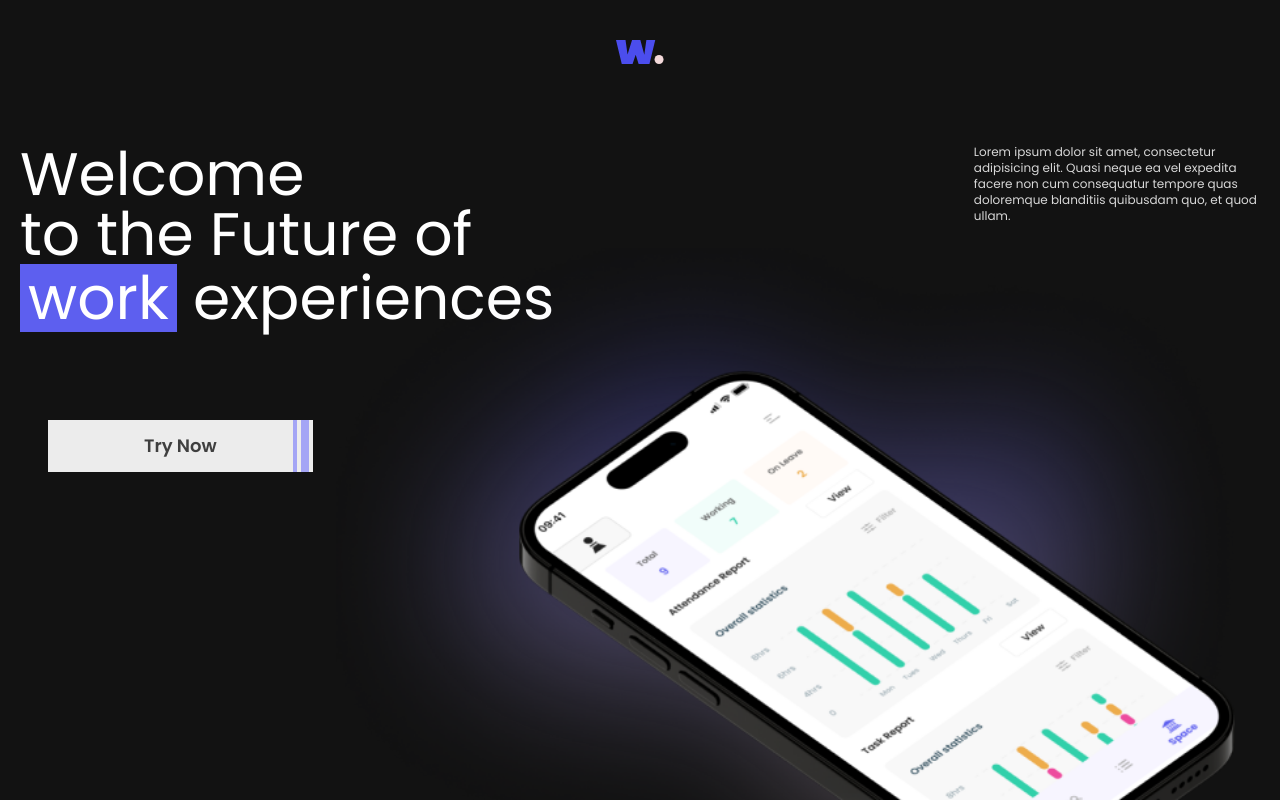
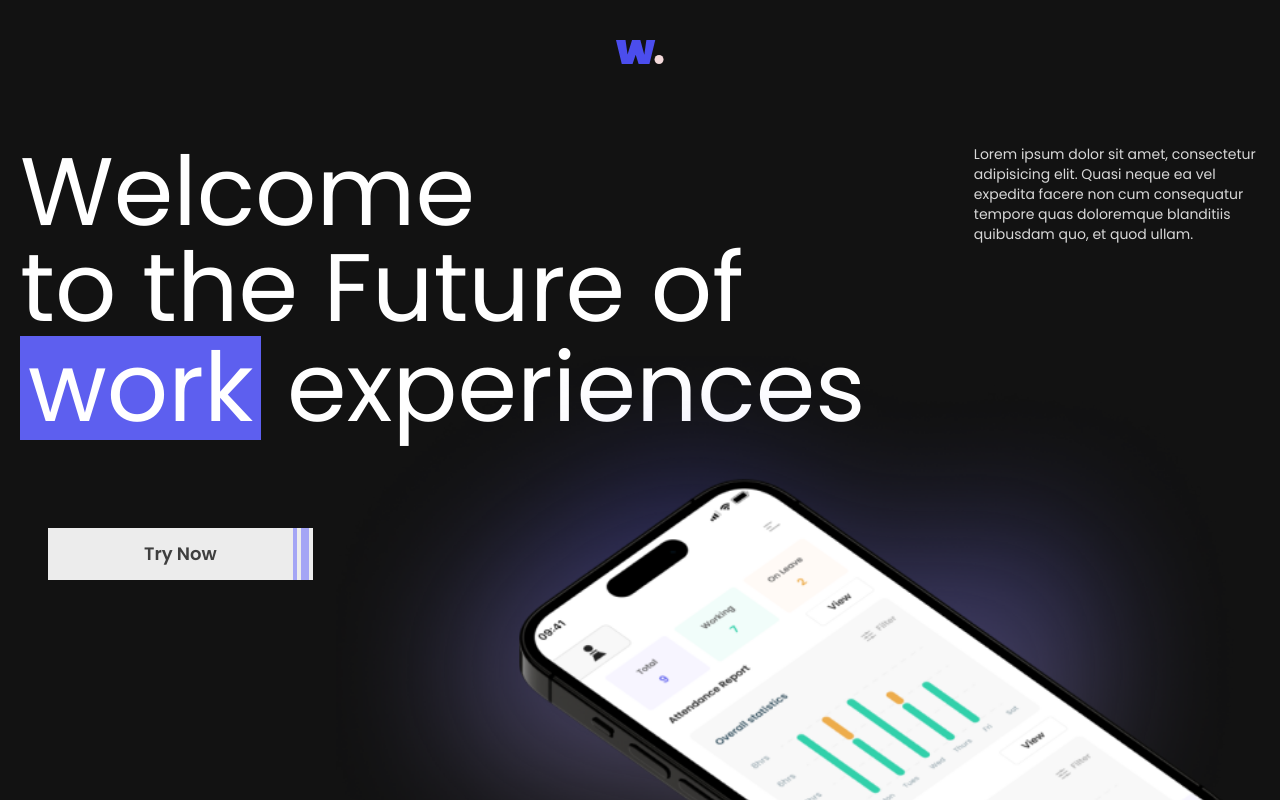
Before and after one commit to dev-vivekkhanal/wrkin-web, a React (Vite) app: page / in a window 1280 px wide. Shown: the top 800 px of the page. Built offline with nearby package versions, Linux system fonts and the light colour scheme.

Commit message:
added loader

```diff
--- a/src/App.jsx
+++ b/src/App.jsx
@@ -10,9 +10,27 @@ import phone4 from "./assets/landing/phone_4.png";
 import group4 from "./assets/landing/group_4.png";
 import stars from "./assets/landing/stars.svg";
 import tag_line from "./assets/landing/tag_line.png";
+import { useState } from "react";
+import { useEffect } from "react";
 function App() {
+  const [loading, setLoading] = useState(true);
+
+  useEffect(() => {
+    setTimeout(() => {
+      setLoading(false);
+    }, 3000);
+  }, []);
   return (
-    <div className="font-poppins min-h-screen bg-[#121212] text-white min-w-[20rem]">
+    <div className="font-poppins min-h-screen bg-[#121212] text-white min-w-[20rem] relative">
+      <div
+        className={`flex justify-center items-center min-h-screen w-full fixed bg-[#121212] z-50 ${
+          loading ? "visible" : "invisible"
+        } transition-all `}
+      >
+        <img src={logo} alt="logo" className="loading-animate" />
+      </div>
+
+      <div className="transition-all">
         <div className="  w-full min-w-[20rem] max-w-[90rem] mx-auto">
           <div className="flex justify-center items-center p-5 py-10 px-5">
             <img src={logo} alt="logo" />
@@ -21,18 +39,18 @@ function App() {
           <section className="mt-10 relative overflow-hidden 2xl:overflow-visible  pb-20 md:pb-0">
             <div className=" px-5 flex-1 ">
               <div className=" md:flex">
-              <h1 className="text-3xl md:text-6xl flex-1">
+                <h1 className="text-3xl md:text-6xl lg:text-7xl xl:text-8xl flex-1">
                   {" "}
                   Welcome <br /> to the Future of <br />
                 </h1>
 
-              <p className="text-xs  text-dark-200 hidden md:block md:flex-[0.3]">
-                Lorem ipsum dolor sit amet, consectetur adipisicing elit. Quasi
-                neque ea vel expedita facere non cum consequatur tempore quas
-                doloremque blanditiis quibusdam quo, et quod ullam.
+                <p className="text-xs lg:text-sm text-dark-200 hidden md:block md:flex-[0.3]">
+                  Lorem ipsum dolor sit amet, consectetur adipisicing elit.
+                  Quasi neque ea vel expedita facere non cum consequatur tempore
+                  quas doloremque blanditiis quibusdam quo, et quod ullam.
                 </p>
               </div>
-            <h1 className="text-3xl md:text-6xl">
+              <h1 className="text-3xl md:text-6xl lg:text-7xl xl:text-8xl">
                 <span className="bg-primary-main inline-block p-1 px-2">
                   work
                 </span>{" "}
@@ -56,7 +74,7 @@ function App() {
             <img
               src={group1}
               alt="phone1"
-            className="ml-auto mt-20 md:-mt-56  z-10 relative right-[-40%] md:right-[-20rem] lg:right-[-10rem] xl:right-[-5rem] 2xl:right-[0]: scale-[1.5] md:scale-[1] md:w-full md:max-w-5xl"
+              className="ml-auto mt-20 md:-mt-56  z-10 relative right-[-40%] md:right-[-20rem] lg:right-[-10rem] xl:right-[-5rem]  scale-[1.5] md:scale-[1] md:w-full md:max-w-5xl"
             />
           </section>
           <div className="md:flex">
@@ -66,9 +84,9 @@ function App() {
               <p className="text-sm max-w-[80%] md:max-w-full text-dark-200 mt-16 ">
                 Lorem ipsum dolor sit amet, consectetuer adipiscing elit. Aenean
                 commodo ligula eget dolor. Aenean massa. Cum sociis natoque
-              penatibus et magnis dis parturient montes, nascetur ridiculus mus.
-              Donec quam felis, ultricies nec, pellentesque eu, pretium quis,
-              sem. Nulla consequat massa quis
+                penatibus et magnis dis parturient montes, nascetur ridiculus
+                mus. Donec quam felis, ultricies nec, pellentesque eu, pretium
+                quis, sem. Nulla consequat massa quis
               </p>
 
               <img
@@ -91,9 +109,9 @@ function App() {
               <p className="text-sm  max-w-[80%] md:max-w-full text-dark-200 mt-16 ml-auto">
                 Lorem ipsum dolor sit amet, consectetuer adipiscing elit. Aenean
                 commodo ligula eget dolor. Aenean massa. Cum sociis natoque
-              penatibus et magnis dis parturient montes, nascetur ridiculus mus.
-              Donec quam felis, ultricies nec, pellentesque eu, pretium quis,
-              sem. Nulla consequat massa quis
+                penatibus et magnis dis parturient montes, nascetur ridiculus
+                mus. Donec quam felis, ultricies nec, pellentesque eu, pretium
+                quis, sem. Nulla consequat massa quis
               </p>
 
               <img
@@ -111,8 +129,8 @@ function App() {
               Lorem ipsum dolor sit amet, consectetuer adipiscing elit. Aenean
               commodo ligula eget dolor. Aenean massa. Cum sociis natoque
               penatibus et magnis dis parturient montes, nascetur ridiculus mus.
-            Donec quam felis, ultricies nec, pellentesque eu, pretium quis, sem.
-            Nulla consequat massa quis
+              Donec quam felis, ultricies nec, pellentesque eu, pretium quis,
+              sem. Nulla consequat massa quis
             </p>
 
             <img
@@ -247,6 +265,7 @@ function App() {
           </div>
         </footer>
       </div>
+    </div>
   );
 }
 
--- a/src/index.css
+++ b/src/index.css
@@ -33,3 +33,18 @@
 ::-webkit-scrollbar-thumb:hover {
   background: #7577ee;
 }
+
+@keyframes loading {
+  0% {
+    scale: 1;
+    transform: rotate(720deg);
+  }
+  100% {
+    scale: 0;
+    transform: rotate(0deg);
+  }
+}
+
+.loading-animate {
+  animation: loading 4s ease-in-out;
+}
```
Lines whose indentation alone changed are shown as unchanged.
